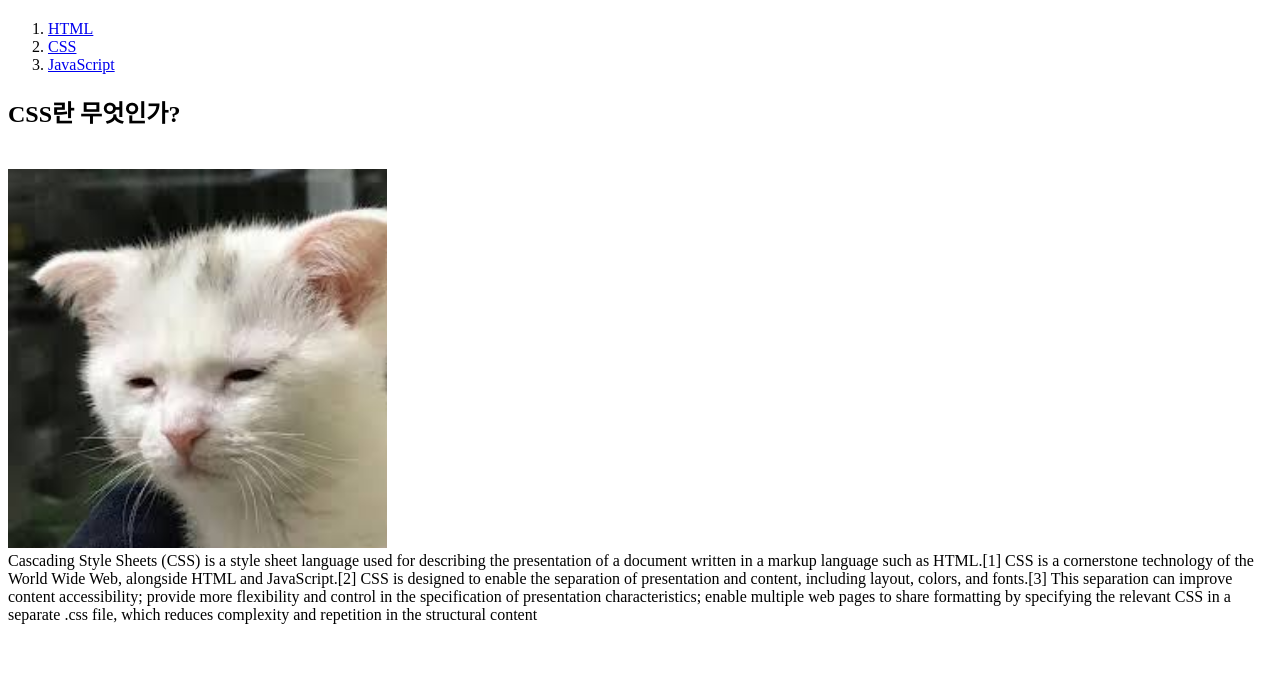
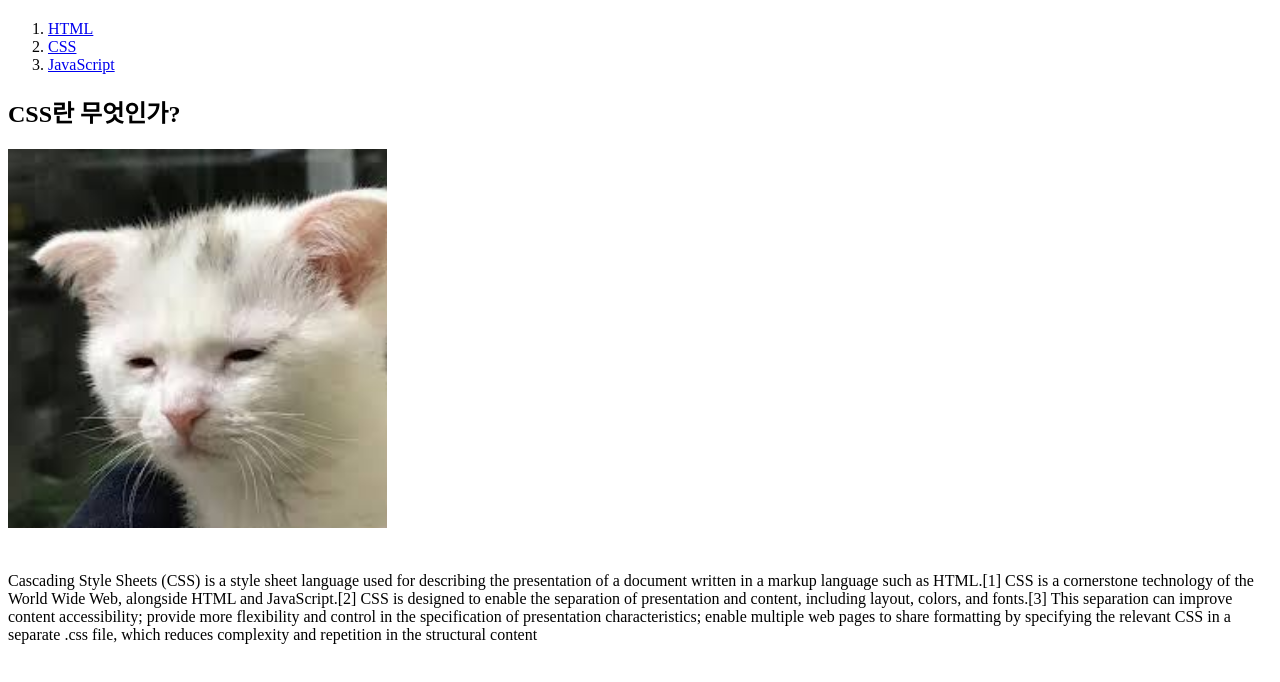
Before and after one commit to Chasu9808/test240402, a plain HTML site: page 2.html in a window 1280 px wide. Shown: the part 60-742 px from the top of the page. Drawn offline with Linux system fonts and the light colour scheme.

Commit message:
이미지

```diff
--- a/2.html
+++ b/2.html
@@ -12,8 +12,8 @@
 <li><a href="3.html">JavaScript</a></li>
 </ol>
 <h2>CSS란 무엇인가?</h2>
+<img src="피곤짤4.jpg" width="30%">
 <p style="margin-top: 40px;"></p>
-<img src="피곤짤4.jpg" width="30%"><br>
 Cascading Style Sheets (CSS) is a style sheet language used for describing the presentation
 of a document written in a markup language such as HTML.[1] CSS is a cornerstone technology
 of the World Wide Web, alongside HTML and JavaScript.[2]
```
